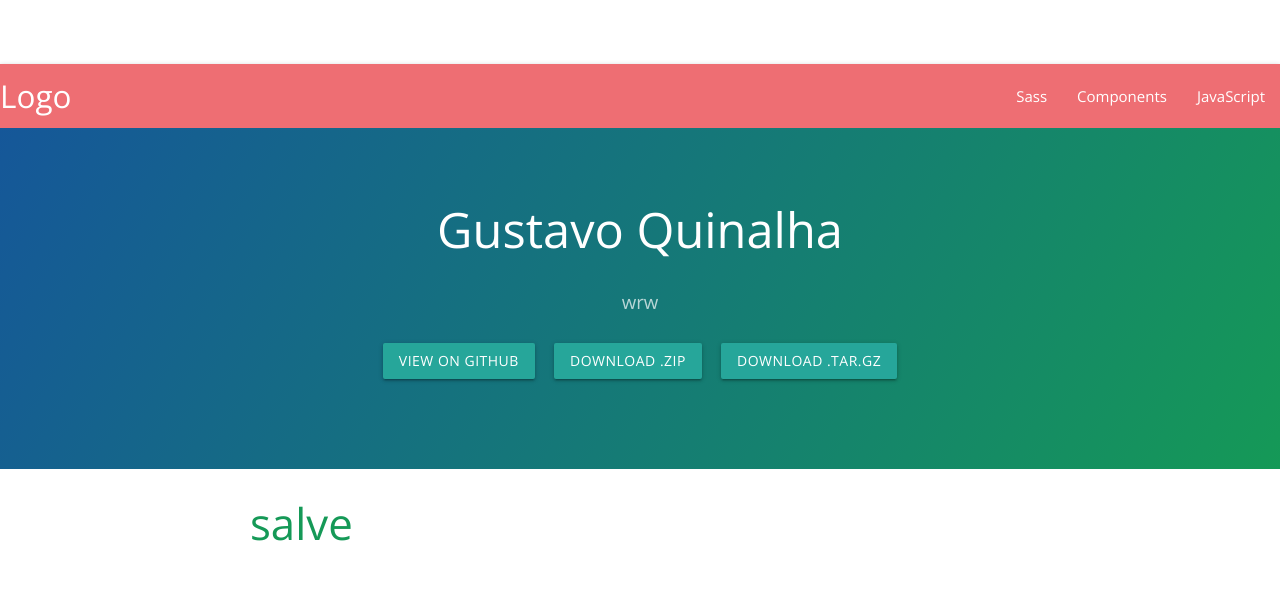
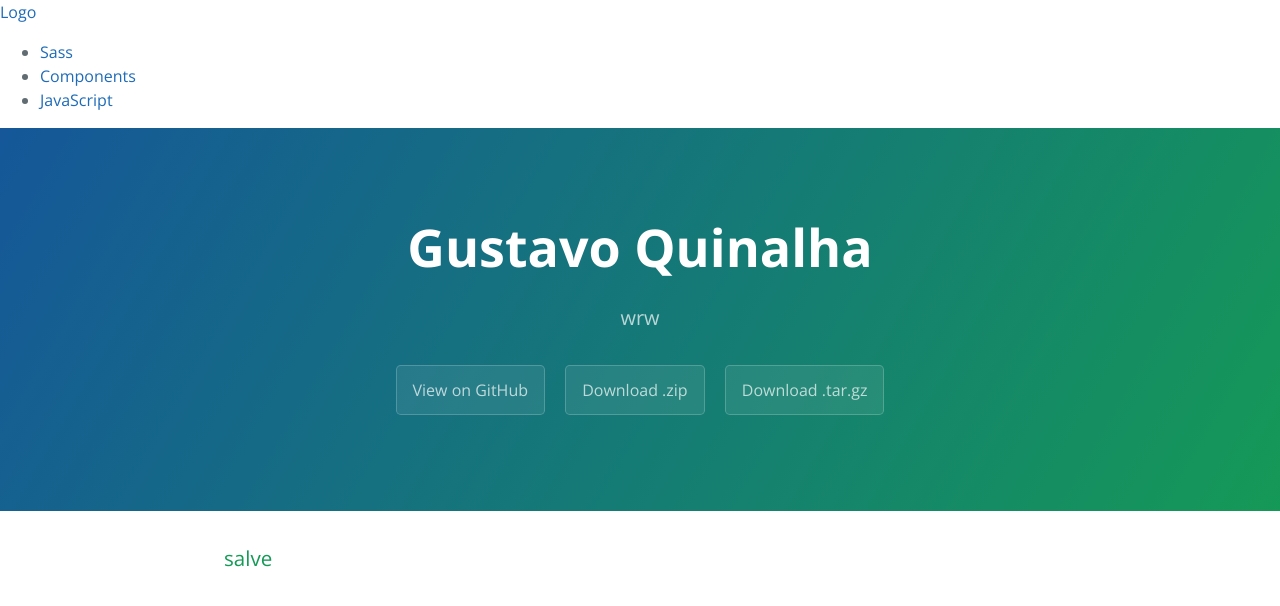
Before and after one commit to gustavoquinalha/teste, a plain HTML site: page index.html in a window 1280 px wide. Drawn offline with nearby package versions, Linux system fonts and the light colour scheme.

Commit message:
Update index.html

```diff
--- a/index.html
+++ b/index.html
@@ -8,23 +8,19 @@
     <link href='https://fonts.googleapis.com/css?family=Open+Sans:400,700' rel='stylesheet' type='text/css'>
     <link rel="stylesheet" type="text/css" href="stylesheets/stylesheet.css" media="screen">
     <link rel="stylesheet" type="text/css" href="stylesheets/github-light.css" media="screen">
-    <link rel="stylesheet" href="https://cdnjs.cloudflare.com/ajax/libs/materialize/0.97.1/css/materialize.min.css">
-    <script src="https://cdnjs.cloudflare.com/ajax/libs/materialize/0.97.1/js/materialize.min.js"></script>
-
+    <style>a {text-decoration:none;}</style>
   </head>
   <body>
-    <div class="navbar-fixed"></div>
-     <nav>
+      <nav>
     <div class="nav-wrapper">
-      <a href="#" class="brand-logo">Logo</a>
-      <ul id="nav-mobile" class="right hide-on-med-and-down">
+      <a href="#" class="brand-logo right">Logo</a>
+      <ul id="nav-mobile" class="left hide-on-med-and-down">
         <li><a href="sass.html">Sass</a></li>
         <li><a href="badges.html">Components</a></li>
         <li><a href="collapsible.html">JavaScript</a></li>
       </ul>
     </div>
   </nav>
-  </div>
     <section class="page-header">
       <h1 class="project-name">Gustavo Quinalha</h1>
       <h2 class="project-tagline">wrw</h2>
```
